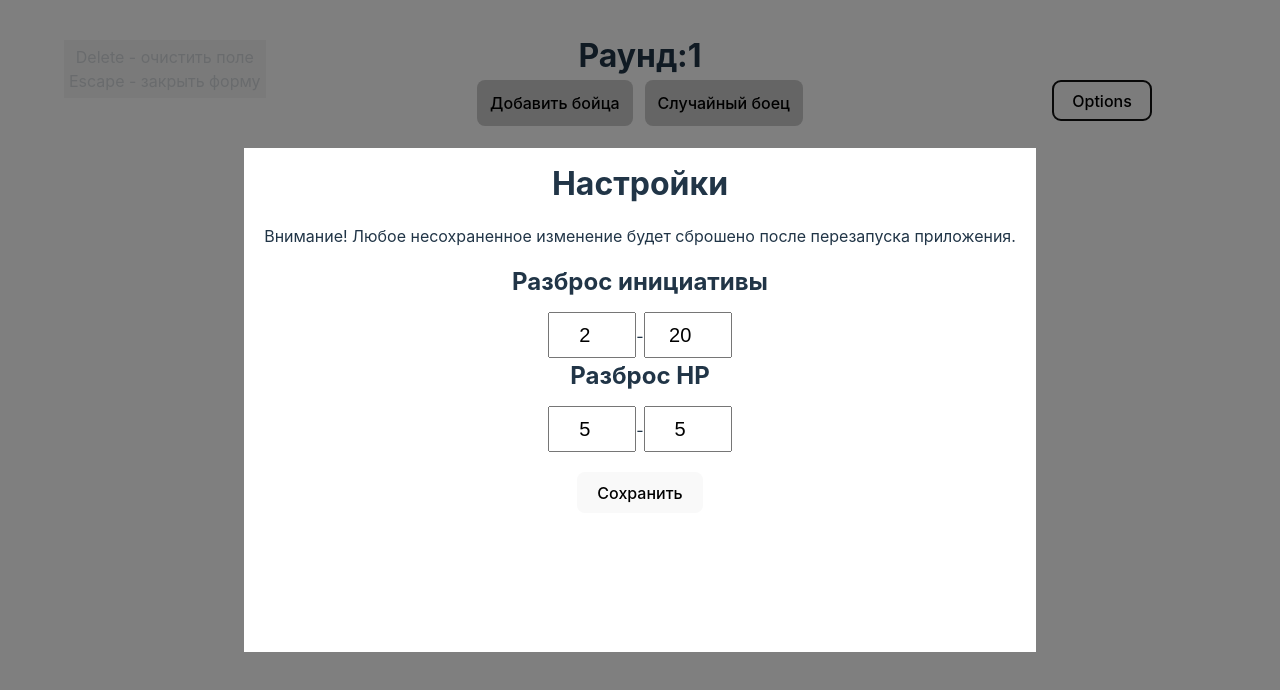
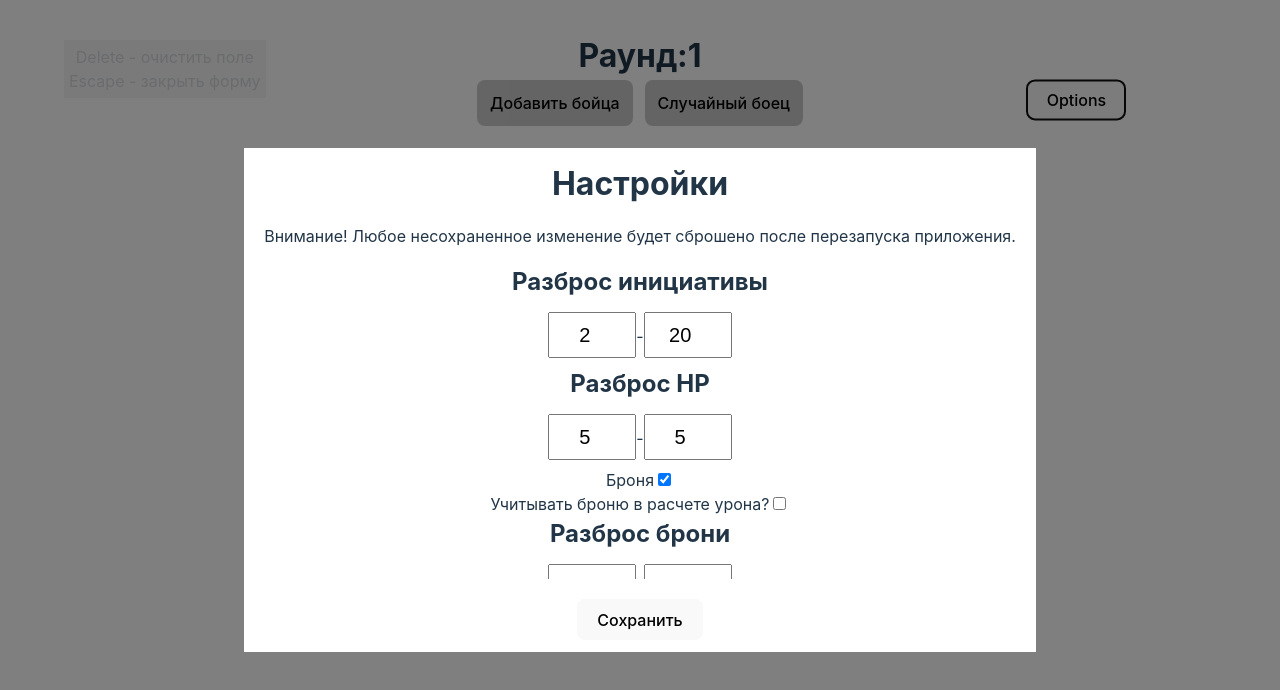
Before and after one commit to Kolos0071/initiative-tracker, a Vue app: page / in a window 1280 px wide. Both pictures are taken after a click on the button "Options". Shown: the top 690 px of the page. Built offline with nearby package versions, Linux system fonts and the light colour scheme.

Commit message:
add armor

```diff
--- a/src/main/data-service.ts
+++ b/src/main/data-service.ts
@@ -12,6 +12,11 @@ export type BTOptions = {
   hpMax: number,
   initiativeMax: number,
   initiativeMin: number,
+  showArmor: boolean,
+  armorMin: number,
+  armorMax: number,
+  armorCount: boolean,
+  armorCoefficient: number
   // hpAppearance: HP_APPEARANCE
 }
 
@@ -20,6 +25,11 @@ export const DEFAULT_OPTIONS: BTOptions = {
   hpMax: 5,
   initiativeMax: 20,
   initiativeMin: 2,
+  showArmor: true,
+  armorMax: 3,
+  armorMin: 0,
+  armorCount: false,
+  armorCoefficient: 1
   // hpAppearance: HP_APPEARANCE.BOXES
 }
 
--- a/src/renderer/src/App.vue
+++ b/src/renderer/src/App.vue
@@ -1,20 +1,23 @@
 <template>
+
+    <OptionsForm :option-form-state="optionFormState" @save="saveOptions()"/>
+    <FighterForm :form-state="formState" @add="addFighter()"/>
+
+<header class="header">
+  <button class="option-button" @click="optionFormState.toggler">Options</button>
+
   <ul class="tip">
     <li>Delete - очистить поле</li>
     <li>Escape - закрыть форму</li>
   </ul>
-  <button class="option-button" @click="optionFormState.toggler">Options</button>
-  <OptionsForm :option-form-state="optionFormState" @save="saveOptions()"/>
-  <FighterForm :form-state="formState" @add="addFighter()"/>
-
   <h1>Раунд:{{ roundCounter }}</h1>
+  <div class="fight__add-button-wrapper">
+    <button class="fight__add-button" @click="formState.toggler()">Добавить бойца</button>
+    <button class="fight__add-button" @click="addRandomFighter">Случайный боец</button>
+  </div>
+</header>
   <main>
     <div class="container">
-      <div class="fight__add-button-wrapper">
-        <button class="fight__add-button" @click="formState.toggler()">Добавить бойца</button>
-        <button class="fight__add-button" @click="addRandomFighter">Случайный боец</button>
-      </div>
-
       <ul class="fighter-list">
         <li v-for="(fighter, id) in fightersList" :key="id" class="fighter-list__item-wrapper">
           <div
@@ -24,6 +27,12 @@
             <h2>{{ fighter.name }}</h2>
             <h3>Инициатива: {{ fighter.initiative }}</h3>
             <div v-if="fighter.hits > 0">
+              <div  class="fighter__armor-wrapper" v-if="optionFormState.showArmor">
+                <h4 class="fighter__armor-title">Броня:</h4>
+                <h3 class="fighter__armor-value" >
+                  <span>{{ fighter.armor }}</span>
+                </h3>
+              </div>
               <div>
                 <h4>HP:</h4>
                 <h3 class="fighter__hp" :class="{'fighter__hp_wounded':fighter.hits<fighter.maxHits}">
@@ -34,9 +43,10 @@
 <!--              <span v-for="(_, index) in fighter.hits" :key="index" class="fighter__hits" />-->
             </div>
             <div class="fighter__handler-list" v-if="fighter.hits > 0">
-              <input class="fighter__handler fighter__input" v-model="fighter.tempDamage" type="number" />
-              <button class="fighter__handler fighter__button" @click="dealDamage(id, fighter.tempDamage)">Нанести урон</button>
-              <button class="fighter__handler fighter__button" @click="healDamage(id, fighter.tempDamage)">{{fighter.hits>= fighter.maxHits?"Добавить HP":"Исцелить"}}</button>
+              <label for="">Урон/Исцеление:</label>
+              <input @keyup="setMin(fighter)" min="1" class="fighter__handler fighter__input"  v-model="fighter.tempDamage" type="number" />
+              <button class="fighter__handler fighter__button" @click="dealDamage(id, fighter.tempDamage)">{{"Нанести урон: "+fighter.tempDamage}}</button>
+              <button class="fighter__handler fighter__button" @click="healDamage(id, fighter.tempDamage)">{{"Исцелить: "+fighter.tempDamage}}</button>
               <button class="fighter__handler fighter__button" :class="{ 'item_disabled': !fighter.isActive }"  @click="makeMove(id)">Ход</button>
 
             </div>
--- a/src/renderer/src/app.ts
+++ b/src/renderer/src/app.ts
@@ -22,13 +22,20 @@ export default {
           hpMin: 5,
           hpMax: 5,
           initiativeMax: 20,
-            initiativeMin: 2
+          initiativeMin: 2,
+          showArmor: true,
+          armorMax: 3,
+          armorMin: 0,
+          armorCount: false,
+          armorCoefficient: 1
         })
         const formState: Ref<IFormState> = ref({
           isOpen: false as boolean,
           name: 'Боец ' + counter,
           initiative: 2,
           hits: 5,
+          armor: 0,
+          showArmor:false,
           toggler() {
             this.isOpen = !this.isOpen
           },
@@ -45,17 +52,29 @@ export default {
             hpMin: optionFormState.value.hpMin,
             initiativeMax: optionFormState.value.initiativeMax,
             initiativeMin: optionFormState.value.initiativeMin,
+            showArmor: optionFormState.value.showArmor,
+            armorMax:optionFormState.value.armorMax,
+            armorMin:optionFormState.value.armorMin,
+            armorCount: optionFormState.value.armorCount,
+            armorCoefficient: optionFormState.value.armorCoefficient
           }
+          formState.value.showArmor =optionFormState.value.showArmor;
           await  window.api.setData(options);
           optionFormState.value.toggler();
       }
 
         async function getOptions() {
-            const data = await window.api.getData()
+            const data: BTOptions = await window.api.getData()
           optionFormState.value.hpMin = data.hpMin;
           optionFormState.value.hpMax = data.hpMax;
           optionFormState.value.initiativeMin = data.initiativeMin;
           optionFormState.value.initiativeMax = data.initiativeMax;
+          optionFormState.value.showArmor =data.showArmor;
+          optionFormState.value.armorMin =data.armorMin;
+          optionFormState.value.armorMax= data.armorMax
+          optionFormState.value.armorCount = data.armorCount
+          optionFormState.value.armorCoefficient = data.armorCoefficient
+          formState.value.showArmor =  optionFormState.value.showArmor;
         }
 
         function removeFighter(index: number) {
@@ -74,7 +93,8 @@ export default {
                 maxHits: formState.value.hits,
                 tempDamage: 1,
                 isActive: true,
-                isDead: false
+                isDead: false,
+                armor: formState.value.armor
             }
             fightersList.value.push(fighter)
             counter++
@@ -84,7 +104,13 @@ export default {
             formState.value.reset()
         }
         function dealDamage(index: number, tempDamage: number) {
+          if(optionFormState.value.armorCount) {
+            if((tempDamage -  fightersList.value[index].armor) > 0) {
+              fightersList.value[index].hits -= (tempDamage -  fightersList.value[index].armor);
+            }
+          }else {
             fightersList.value[index].hits -= tempDamage
+          }
             if (fightersList.value[index].hits <= 0) {
                 fightersList.value[index].isDead = true
                 fightersList.value[index].isActive = false
@@ -114,6 +140,7 @@ export default {
 
         function addRandomFighter():void {
           const HP = getRange(optionFormState.value.hpMin, optionFormState.value.hpMax);
+          const armour = getRange(optionFormState.value.armorMin, optionFormState.value.armorMax);
             const fighter: ICharItem = {
                 name: formState.value.name,
                 initiative: getRange( optionFormState.value.initiativeMin, optionFormState.value.initiativeMax) ,
@@ -121,7 +148,8 @@ export default {
                 maxHits: HP,
                 tempDamage: 1,
                 isActive: true,
-                isDead: false
+                isDead: false,
+                armor: armour
             }
             fightersList.value.push(fighter)
             counter++
@@ -162,6 +190,12 @@ export default {
             })
         })
 
+      function  setMin(item: ICharItem) {
+        if(item.tempDamage<0) {
+          item.tempDamage = 1
+        }
+      }
+
         return {
             checkRound,
             fightersList,
@@ -176,7 +210,8 @@ export default {
             roundCounter,
           saveOptions,
           healDamage,
-          removeFighter
+          removeFighter,
+          setMin
         }
     }
 }
--- a/src/renderer/src/assets/main.css
+++ b/src/renderer/src/assets/main.css
@@ -85,7 +85,13 @@ main {
 }
 
 
-
+.header {
+  position: sticky;
+  top: 0;
+  padding-bottom: 18px;
+  z-index: 1;
+  background-color: #fff;
+}
 
 .fight__title {
     margin-bottom: 24px;
@@ -157,8 +163,9 @@ main {
 }
 
 .option-button {
-  position: fixed;
-  top: 10%;
+  position: absolute;
+  top: 50%;
+  transform: translateY(-50%);
   right: 10%;
   z-index: 1;
 }
@@ -202,6 +209,25 @@ main {
   color: orange;
 }
 
+.fighter__armor-wrapper {
+  background-image: url("../assets/shield.png");
+  background-size: contain;
+  background-repeat: no-repeat;
+  background-position: center;
+  height: 60px;
+  font-size: 12px;
+
+}
+
+.fighter__armor-title {
+  padding-top: 6px;
+}
+
+.fighter__armor-value {
+  font-size: 24px;
+  line-height: 24px;
+}
+
 
 .tip {
   position: fixed;
--- a/src/renderer/src/components/CommonForm.vue
+++ b/src/renderer/src/components/CommonForm.vue
@@ -26,7 +26,7 @@ export default {
   right: 0;
   align-items: center;
   justify-content: center;
-  z-index: 1;
+  z-index: 2;
 }
 
 .common-form_active {
--- a/src/renderer/src/components/FighterForm.vue
+++ b/src/renderer/src/components/FighterForm.vue
@@ -13,6 +13,10 @@
         <li class="fighter-form__input-wrapper">
           <label class="fighter-form__input-label" for="">Хиты</label>
           <input class="fighter-form__input" v-model.number="formState.hits" type="number" />
+        </li>
+        <li class="fighter-form__input-wrapper" v-if="formState.showArmor">
+          <label class="fighter-form__input-label" for="">Броня</label>
+          <input class="fighter-form__input" v-model.number="formState.armor" type="number" />
         </li>
       </ul>
       <div class="fighter-form__button-wrapper">
--- a/src/renderer/src/components/OptionsForm.vue
+++ b/src/renderer/src/components/OptionsForm.vue
@@ -26,6 +26,20 @@ defineProps<{
         <span>-</span>
         <input class="option-form__input" type="number" v-model="optionFormState.hpMax">
       </div>
+      <div class="option-form__input-wrapper">
+        <label>Броня</label>
+        <input type="checkbox" v-model="optionFormState.showArmor">
+        <div v-if="optionFormState.showArmor">
+          <label>Учитывать броню в расчете урона?</label>
+          <input type="checkbox" v-model="optionFormState.armorCount">
+          <h2 class="option-form__input-title">Разброс брони</h2>
+          <input class="option-form__input" type="number" v-model="optionFormState.armorMin">
+          <span>-</span>
+          <input class="option-form__input" type="number" v-model="optionFormState.armorMax">
+<!--          <input class="option-form__input" type="number" v-model="optionFormState.armorCoefficient">-->
+        </div>
+
+      </div>
     </div>
 
     <div class="option-form__footer">
@@ -38,6 +52,10 @@ defineProps<{
 
 <style >
 .option-form__input-wrapper:last-child {
+}
+
+.option-form__input-wrapper:not(:last-child) {
+  margin-bottom: 8px;
 }
 .option-form__footer {
   position: sticky;
--- a/src/renderer/src/internal.ts
+++ b/src/renderer/src/internal.ts
@@ -9,6 +9,8 @@ export interface IFormState extends CommonFormState {
   name: string;
   initiative: number;
   hits: number;
+  armor: number;
+  showArmor: boolean;
   reset(): void;
 }
 
@@ -20,6 +22,7 @@ export type ICharItem = {
   tempDamage: number;
   isActive: boolean;
   isDead: boolean;
+  armor: number;
 };
 
 export type IOptionsFormState = CommonFormState & BTOptions;
```
Also changed, not shown: src/renderer/src/assets/shield.png (added), 1 other file (tests, documents, lock files or other folders). Lines whose indentation alone changed are shown as unchanged.
